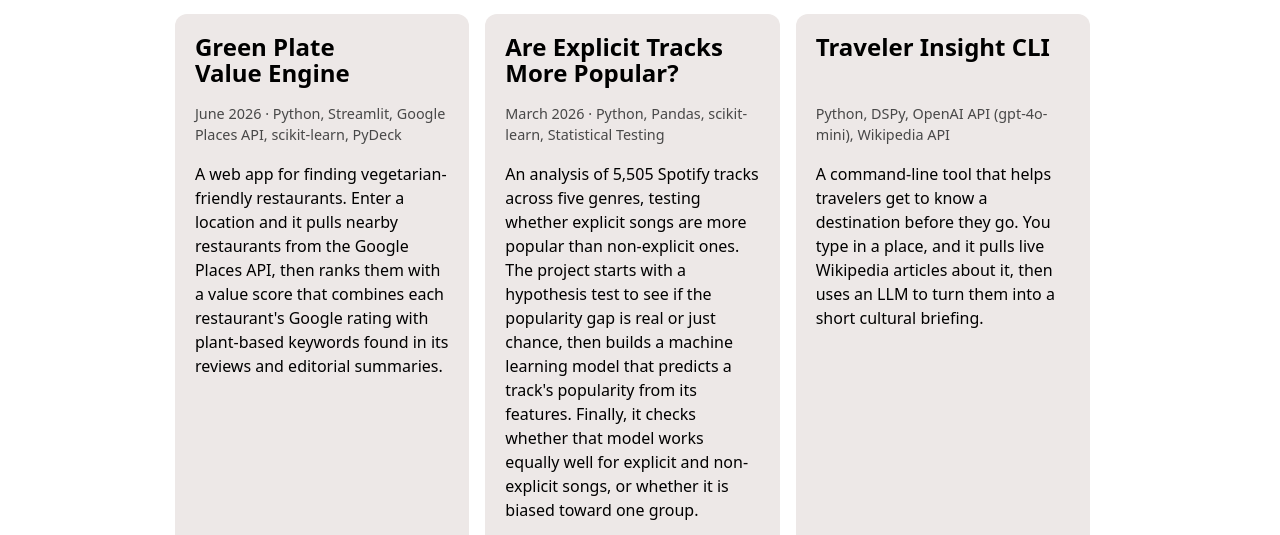
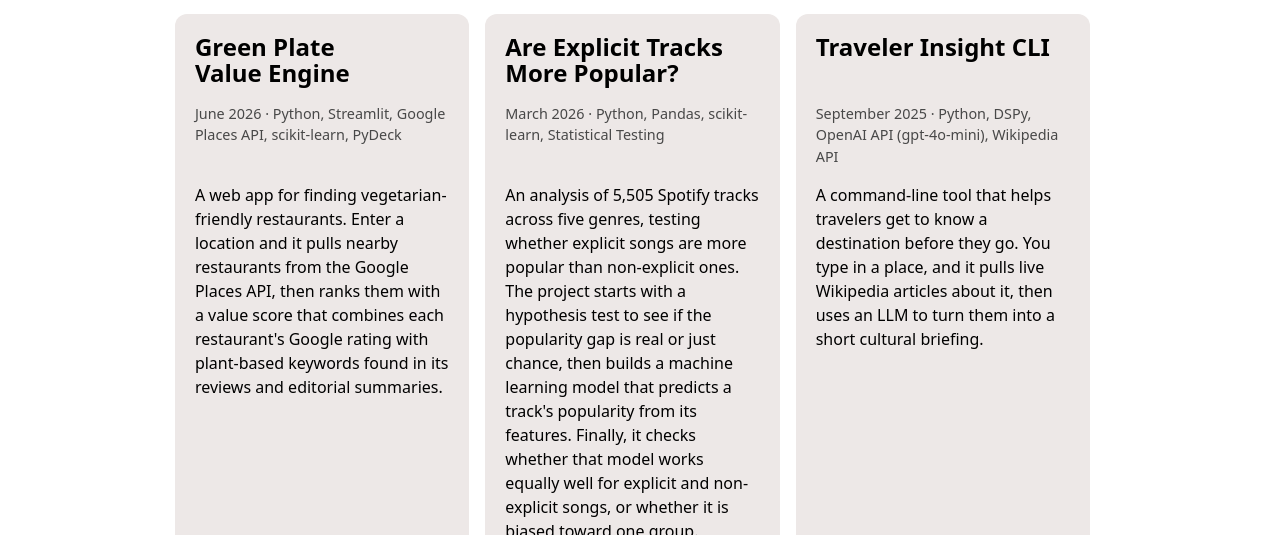
Before and after one commit to AnanyaBajaj-25/portfolio, a plain HTML site: page projects/index.html in a window 1280 px wide. Shown: the part 223-758 px from the top of the page. Drawn offline with Linux system fonts and the light colour scheme.

Commit message:
Add date to Traveler Insight CLI

```diff
--- a/projects/index.html
+++ b/projects/index.html
@@ -44,7 +44,7 @@
 
         <article>
             <h2>Traveler Insight CLI</h2>
-            <p>Python, DSPy, OpenAI API (gpt-4o-mini), Wikipedia API</p>
+            <p><time datetime="2025-09">September 2025</time> · Python, DSPy, OpenAI API (gpt-4o-mini), Wikipedia API</p>
             <p>A command-line tool that helps travelers get to know a destination before they go. You type in a place, and it pulls live Wikipedia articles about it, then uses an LLM to turn them into a short cultural briefing.</p>
             <ul>
                 <li>Each briefing has seven sections: cultural etiquette, language and communication, food and dining norms, festivals and holidays, religion and spiritual sites, heritage and monuments, and conversation starters</li>
```
